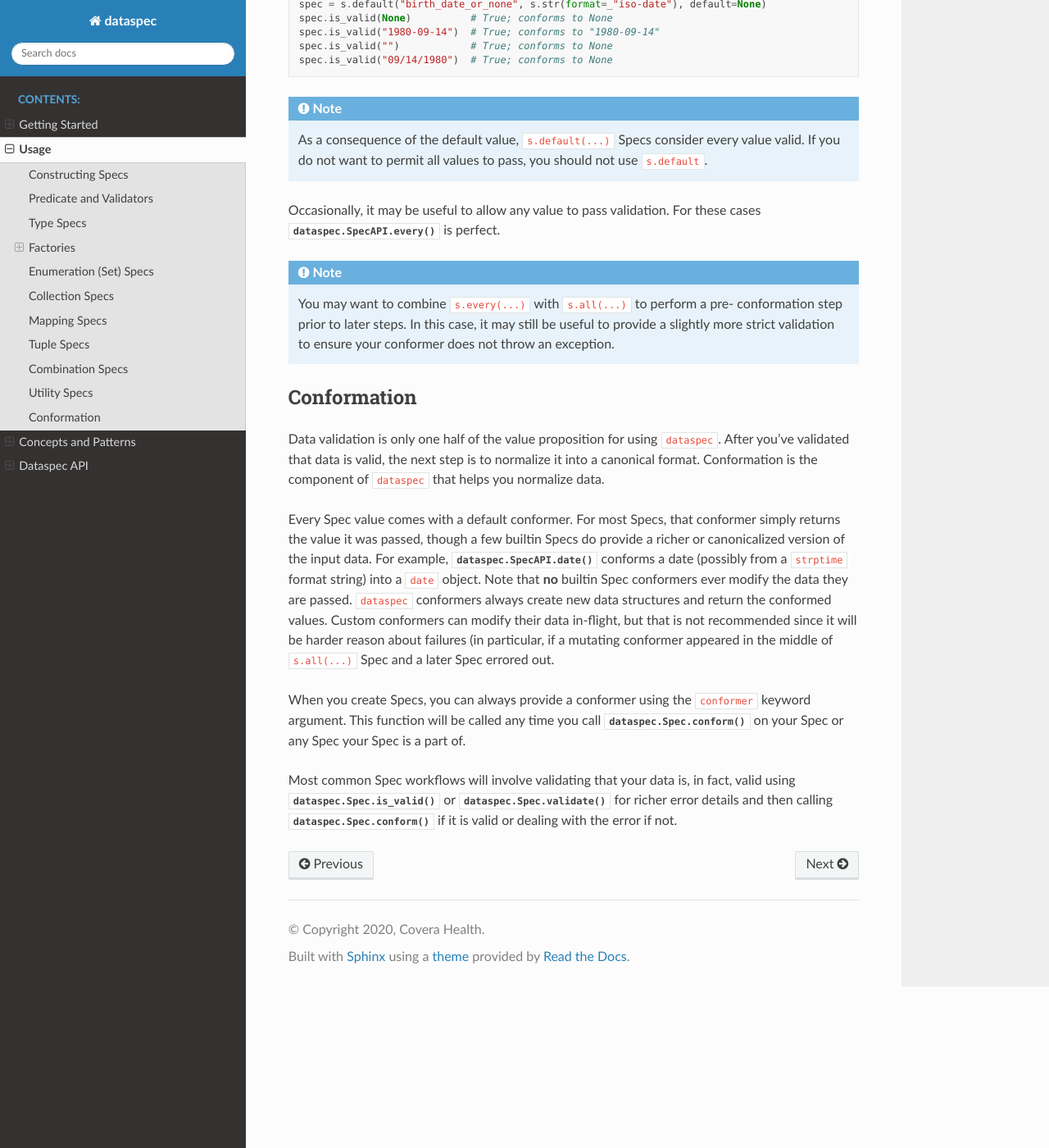
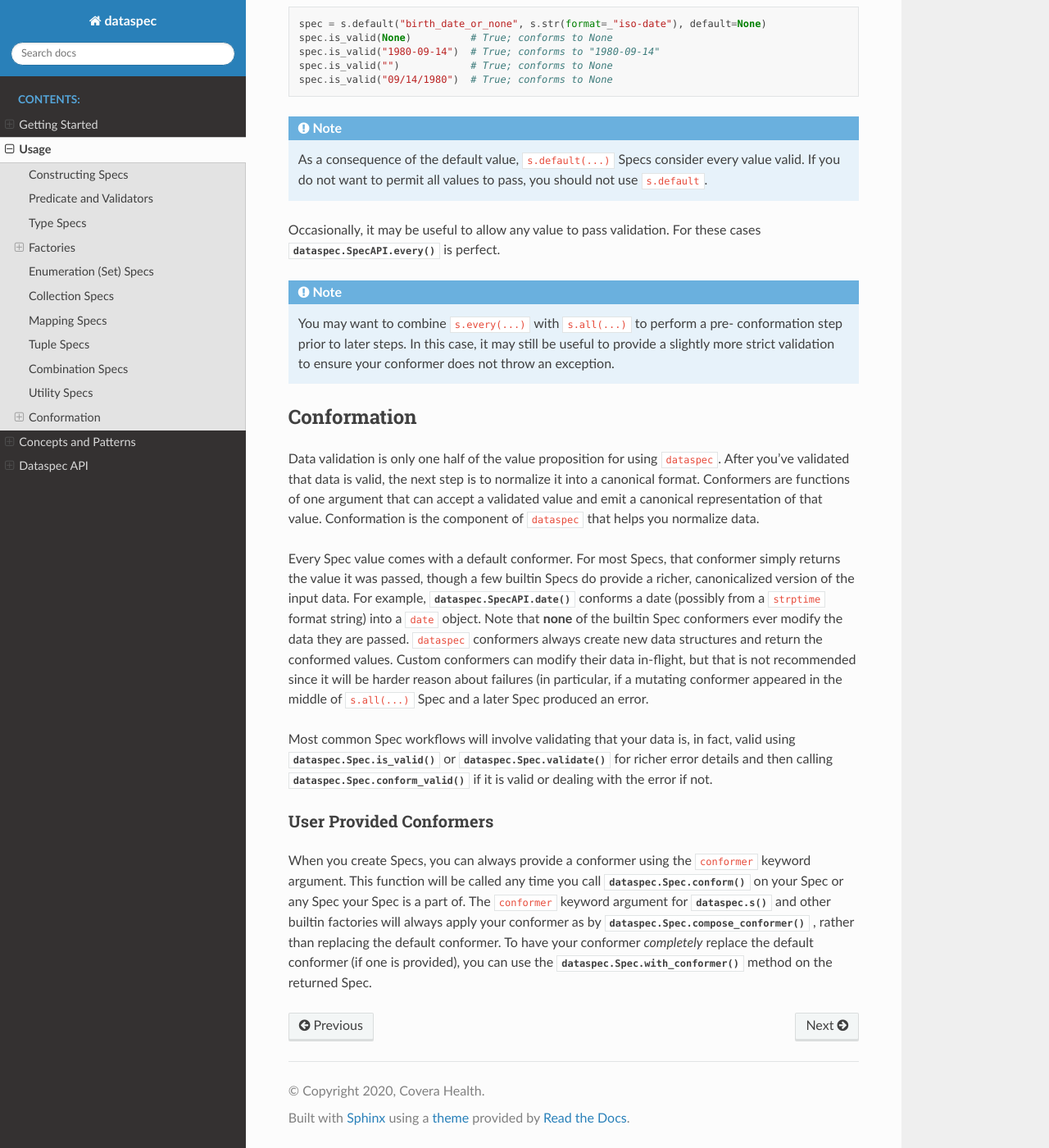
Before and after one commit to coverahealth/dataspec, a Sphinx documentation site: the page built from docs/usage.rst, in a window 1280 px wide and 1400 px high, scrolled down 8377 px. Shown: the whole window at 82% size. Built offline with Sphinx 7.4.7 and the Read the Docs theme 2.0.0, drawn with Linux system fonts in a browser that asks for light colours; some of the changed text lies outside the part shown.

Commit message:
Default conformers now follow the same rules as user-provided conformers

```diff
--- a/docs/usage.rst
+++ b/docs/usage.rst
@@ -466,23 +466,33 @@ Conformation
 
 Data validation is only one half of the value proposition for using ``dataspec``. After
 you've validated that data is valid, the next step is to normalize it into a canonical
-format. Conformation is the component of ``dataspec`` that helps you normalize data.
+format. Conformers are functions of one argument that can accept a validated value and
+emit a canonical representation of that value. Conformation is the component of
+``dataspec`` that helps you normalize data.
 
 Every Spec value comes with a default conformer. For most Specs, that conformer simply
-returns the value it was passed, though a few builtin Specs do provide a richer or
+returns the value it was passed, though a few builtin Specs do provide a richer,
 canonicalized version of the input data. For example, :py:meth:`dataspec.SpecAPI.date`
 conforms a date (possibly from a ``strptime`` format string) into a ``date`` object.
-Note that **no** builtin Spec conformers ever modify the data they are passed.
+Note that **none** of the builtin Spec conformers ever modify the data they are passed.
 ``dataspec`` conformers always create new data structures and return the conformed
 values. Custom conformers can modify their data in-flight, but that is not recommended
 since it will be harder reason about failures (in particular, if a mutating conformer
-appeared in the middle of ``s.all(...)`` Spec and a later Spec errored out.
+appeared in the middle of ``s.all(...)`` Spec and a later Spec produced an error.
+
+Most common Spec workflows will involve validating that your data is, in fact, valid
+using :py:meth:`dataspec.Spec.is_valid` or :py:meth:`dataspec.Spec.validate` for richer
+error details and then calling :py:meth:`dataspec.Spec.conform_valid` if it is valid
+or dealing with the error if not.
+
+User Provided Conformers
+^^^^^^^^^^^^^^^^^^^^^^^^
 
 When you create Specs, you can always provide a conformer using the ``conformer``
 keyword argument. This function will be called any time you call
-:py:meth:`dataspec.Spec.conform` on your Spec or any Spec your Spec is a part of.
-
-Most common Spec workflows will involve validating that your data is, in fact, valid
-using :py:meth:`dataspec.Spec.is_valid` or :py:meth:`dataspec.Spec.validate` for richer
-error details and then calling :py:meth:`dataspec.Spec.conform` if it is valid or
-dealing with the error if not.
+:py:meth:`dataspec.Spec.conform` on your Spec or any Spec your Spec is a part of. The
+``conformer`` keyword argument for :py:func:`dataspec.s` and other builtin factories
+will always apply your conformer as by :py:meth:`dataspec.Spec.compose_conformer` ,
+rather than replacing the default conformer. To have your conformer *completely*
+replace the default conformer (if one is provided), you can use the
+:py:meth:`dataspec.Spec.with_conformer` method on the returned Spec.
```
Also changed, not shown: CHANGELOG.md (+7 -4 lines), 4 other files.
